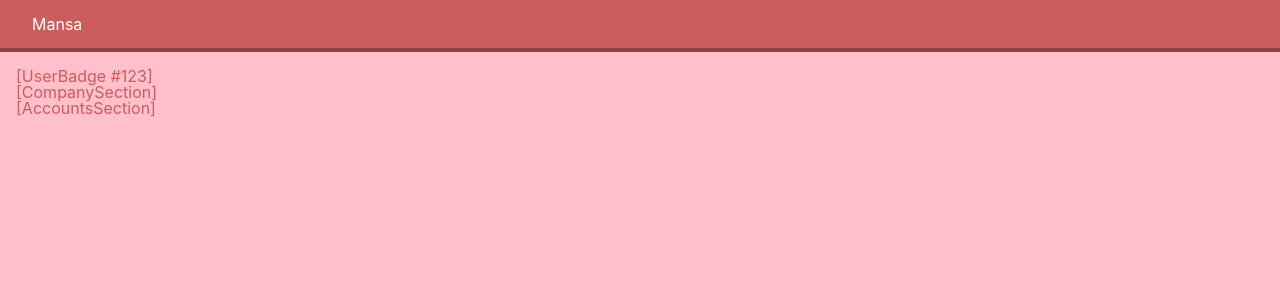
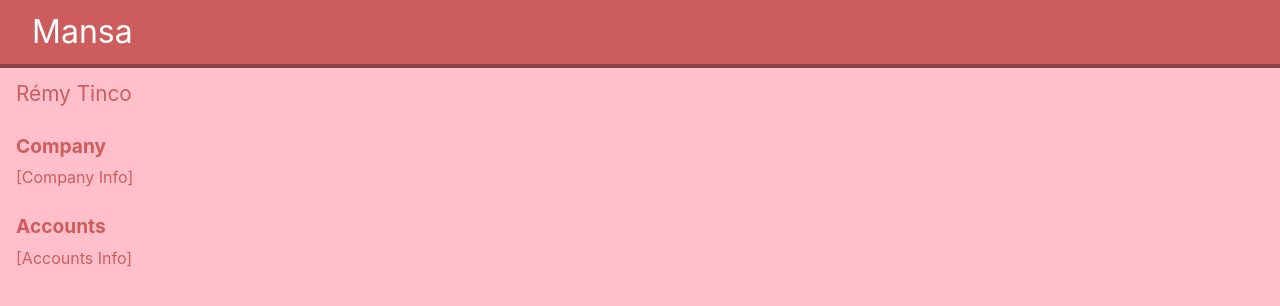
Before and after one commit to MarcMonchablon/test-mansa-front, a Next.js app in the folder frontend/: page /user in a window 1280 px wide. Shown: the top 306 px of the page. Built offline with nearby package versions, Linux system fonts and the light colour scheme.

Commit message:
User: add main components stub + update CSS

```diff
--- /dev/null
+++ b/frontend/components/AccountsInfoSection/AccountsInfoSection.tsx
@@ -0,0 +1,15 @@
+import React from 'react';
+
+interface AccountsInfoSectionProps {
+  userId: string;
+}
+
+export default function AccountsInfoSection(props: AccountsInfoSectionProps) {
+  const userId = props.userId;
+  return (
+    <section className="section accountsInfo">
+      <h3 className="section-title">Accounts</h3>
+      [Accounts Info]
+    </section>
+  );
+}
--- /dev/null
+++ b/frontend/components/CompanyInfoSection/CompanyInfoSection.tsx
@@ -0,0 +1,15 @@
+import React from 'react';
+
+
+interface CompanyInfoSectionProps {
+  siren: string | null;
+}
+
+export default function CompanyInfoSection(props: CompanyInfoSectionProps) {
+  return (
+    <section className="section companyInfo">
+      <h3 className="section-title">Company</h3>
+      [Company Info]
+    </section>
+  );
+}
--- /dev/null
+++ b/frontend/components/UserTitle/UserTitle.tsx
@@ -0,0 +1,26 @@
+import React from 'react';
+import { User } from '@/services/session';
+
+
+interface UserTitleProps {
+  user: User;
+}
+
+export default function UserTitle(props: UserTitleProps) {
+  const {user} = props;
+  return (
+    <div className="userTitle">
+      <UserBadge />
+      <span className="name">
+        {user.firstname} {user.lastname}
+      </span>
+    </div>
+  );
+}
+
+function UserBadge() {
+  // TODO
+  return (
+    <></>
+  );
+}
--- a/frontend/pages/user.tsx
+++ b/frontend/pages/user.tsx
@@ -6,6 +6,9 @@
 
 import { User, getUser } from '@/services/session';
 import MainLayout from '@/components/MainLayout/MainLayout';
+import UserTitle from '@/components/UserTitle/UserTitle';
+import CompanyInfoSection from '@/components/CompanyInfoSection/CompanyInfoSection';
+import AccountsInfoSection from '@/components/AccountsInfoSection/AccountsInfoSection';
 
 interface UserPageProps {
   user: User;
@@ -24,9 +27,9 @@
   return (
     <MainLayout>
       <div className="page userPage">
-        <p>[UserBadge #{user.id}]</p>
-        <p>[CompanySection]</p>
-        <p>[AccountsSection]</p>
+        <UserTitle user={user} />
+        <CompanyInfoSection siren={user.siren || null} />
+        <AccountsInfoSection userId={user.id} />
       </div>
     </MainLayout>
   );
--- a/frontend/styles/main.css
+++ b/frontend/styles/main.css
@@ -10,6 +10,10 @@
   background: var(--testBackground);
 }
 
+.main-header h1 {
+  font-size: 2em;
+}
+
 .page {
   flex-grow: 1;
   padding: 1em;
--- a/frontend/styles/pages/user.css
+++ b/frontend/styles/pages/user.css
@@ -1,3 +1,16 @@
 .userPage h2 {
   margin: 0;
 }
+
+.userPage .userTitle .name {
+  font-size: 1.3em;
+}
+
+.userPage > section {
+  margin-top: 2em;
+}
+.userPage .section-title {
+  margin-bottom: 0.7em;
+  font-size: 1.2em;
+  font-weight: bold;
+}
```
